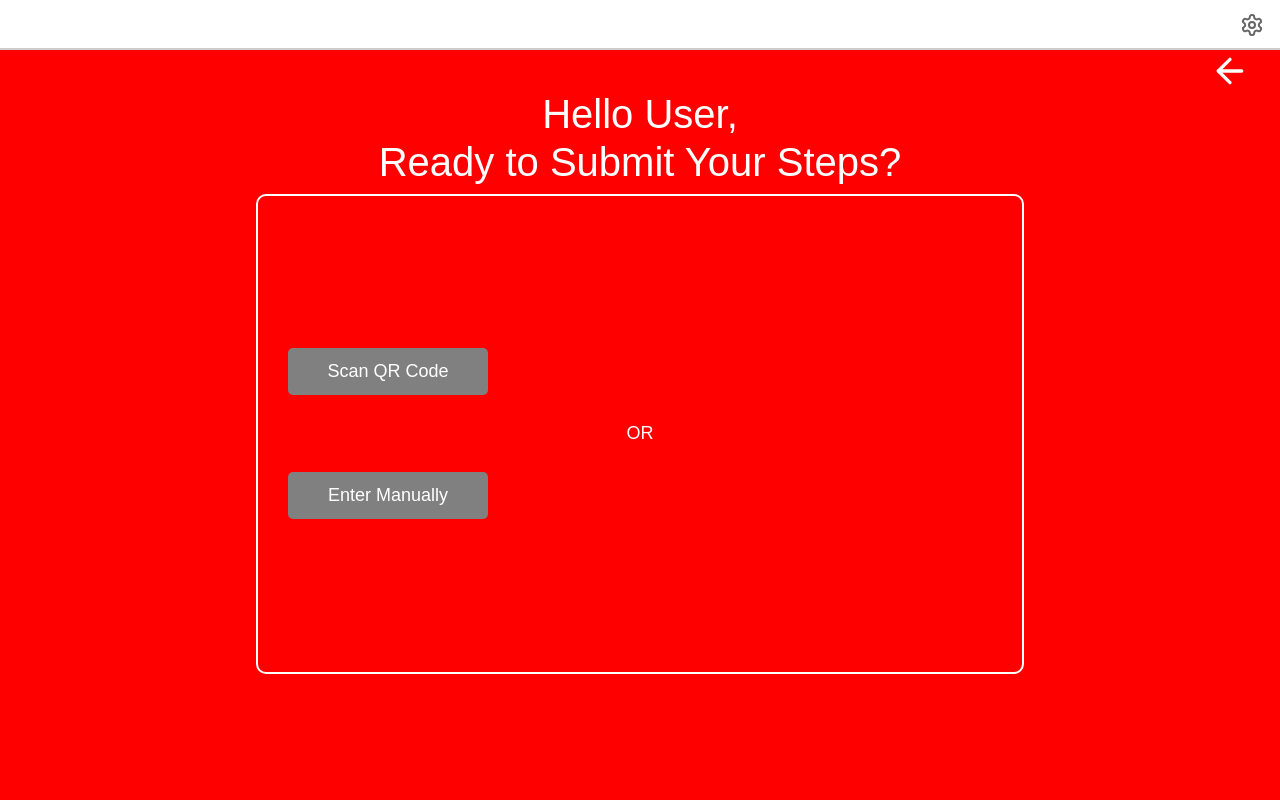
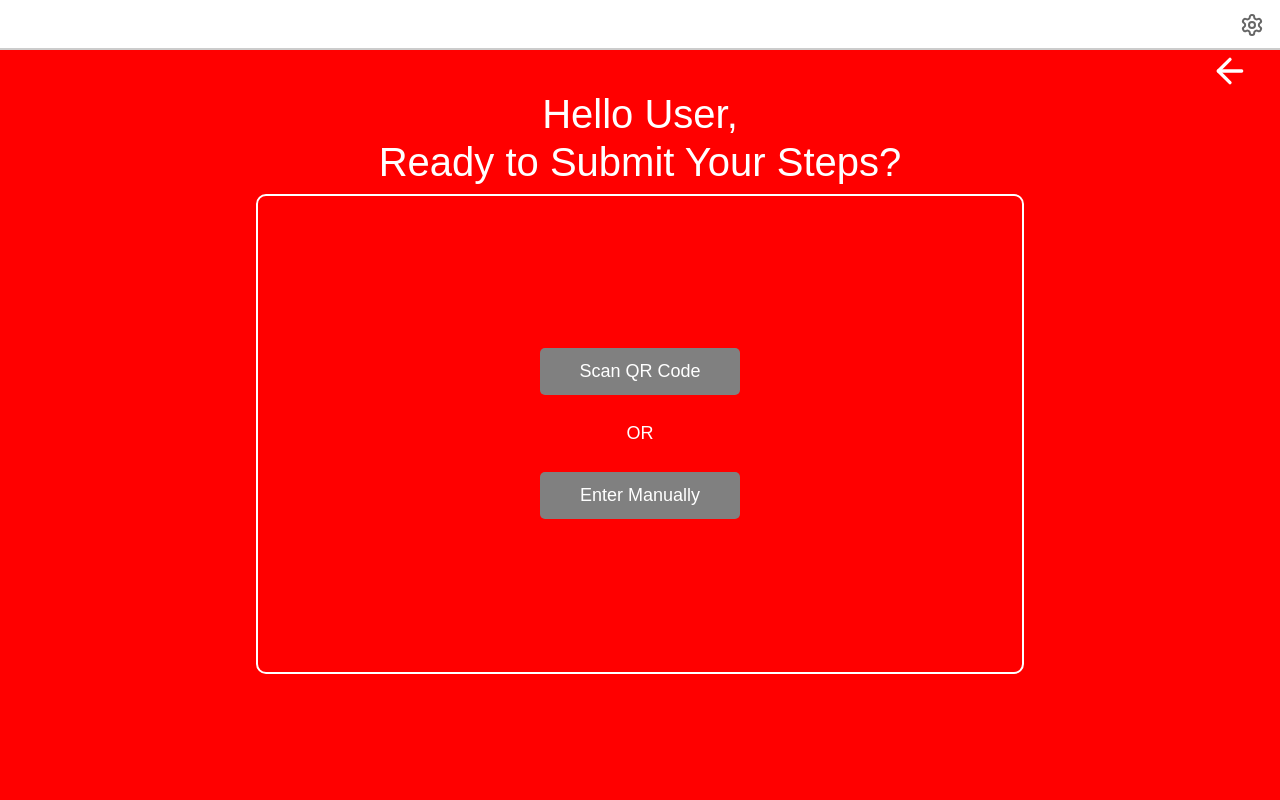
Before and after one commit to JXOHG/leaderboard-app, a React (Vite) app: page /submit in a window 1280 px wide. Shown: the top 800 px of the page. Built offline with nearby package versions, Linux system fonts and the light colour scheme; no server answers.

Commit message:
minor bug fixes

```diff
--- a/src/App.css
+++ b/src/App.css
@@ -32,6 +32,8 @@
 }
   .button{
     display:inline-block;
+    justify-content:center;
+    align-items:center;
   }
 
   @media (max-width: 600px) {
--- a/src/components/Percentage.tsx
+++ b/src/components/Percentage.tsx
@@ -8,8 +8,8 @@ interface CircularProgressProps{
 const CircularProgress: React.FC<CircularProgressProps> = ({
   value,
   goal,
-  size = 250,
-  strokeWidth = 50,
+  size = 220,
+  strokeWidth = 30,
 }) => {
   const percentage = Math.min(100, (value / goal) * 100);
   const radius = (size - strokeWidth) / 2;
--- a/src/pages/Dashboard.css
+++ b/src/pages/Dashboard.css
@@ -17,6 +17,8 @@
   margin: 10px;  /* Add margin for spacing between elements */
   min-height: fit-content;
   max-width:fit-content;
+
+
 }
 
 .percentage-container {
@@ -37,6 +39,7 @@
   align-self: flex-start; /* Align button to the start of the row */
   max-width: 200px; /* Limit button width */
   max-height:fit-content;
+
   }
 
 /* For smaller screens (like tablets) */
--- a/src/pages/Settings.css
+++ b/src/pages/Settings.css
@@ -31,6 +31,7 @@
     color: #fff;
     text-align:left;
     cursor: pointer;
+    justify-content: space-between;
   }
 
   .settings-onpage {
--- a/src/pages/Submit.css
+++ b/src/pages/Submit.css
@@ -32,6 +32,8 @@ h1 {
     border-radius: 10px;
     height:60vh;
     width:60vw;
+
+
 }
 
 .backbutton {
@@ -45,15 +47,20 @@ h1 {
 }
 
 .button {
+    display:flex;
+    justify-content:center;
+    align-items:center;
     background-color: #808080;
     color: white;
     border: none;
     padding: 10px 20px;
-    margin: 10px 0;
+    margin: 10px auto;
     font-size: 18px;
     cursor: pointer;
     border-radius: 5px;
     width: 200px;
+
+
 }
 
 .or {
--- a/src/pages/Submit.tsx
+++ b/src/pages/Submit.tsx
@@ -48,9 +48,14 @@ const Submit: React.FC = () => {
 
   const ScreenshotPage = () => (
     <div className="submit-page">
+
+      <div className="button-container">
       <h2>2. Submit a Screenshot containing your Steps</h2>
       <button className="button" onClick={() => console.log('Upload screenshot')}>Upload</button>
       <p>Please ensure the image clearly shows your step count.</p>
+      <p>Accepted files: .pdf, .png, .jpg, .gif, .webp</p>
+      </div>
+
     </div>
   );
 
```
